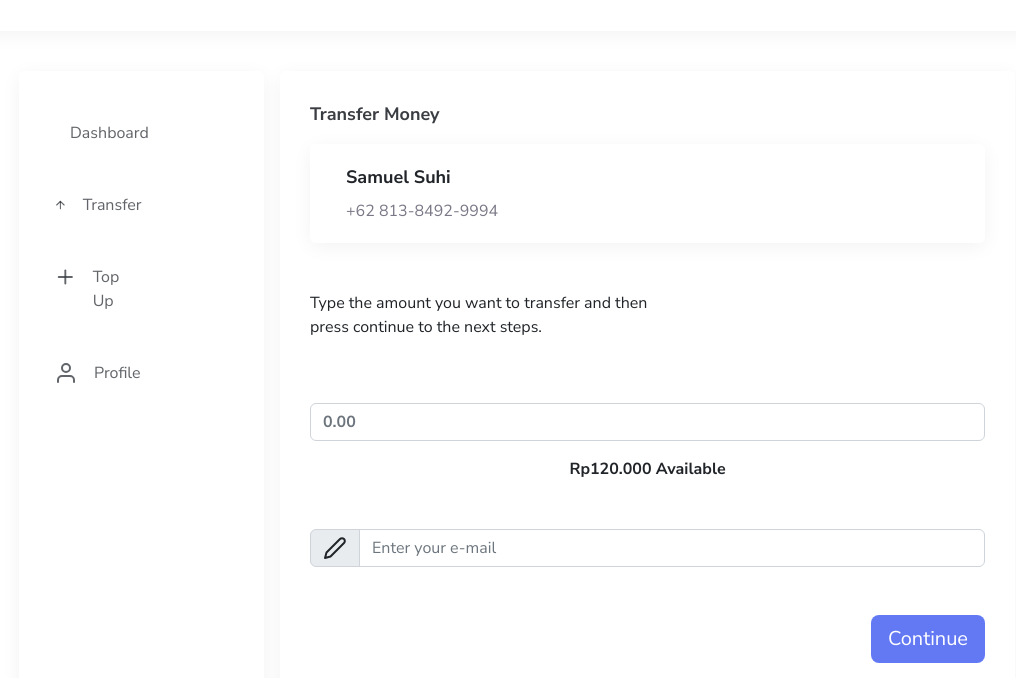
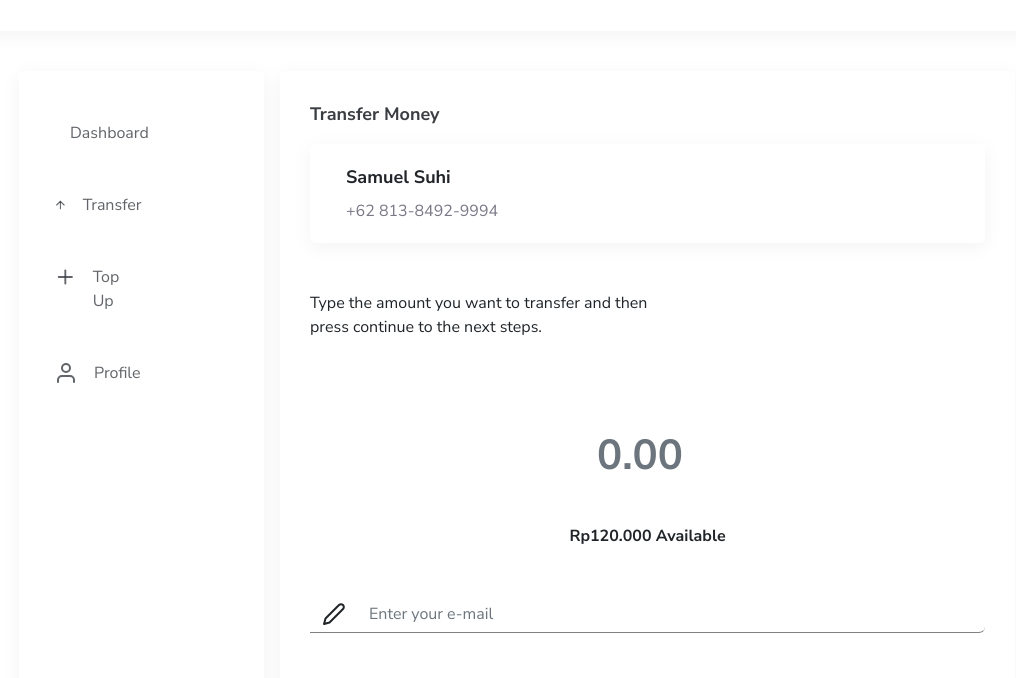
Before and after one commit to sen9kuni/fw9-responsive-web, a website: page Dashboard/inputAmount.html in a window 1280 px wide. Shown: the part 100-778 px from the top of the page, without its empty margins (131-1147 px from the left). Drawn offline with nearby package versions, Linux system fonts and the light colour scheme.

Commit message:
core: add class

```diff
--- a/src/style/home.css
+++ b/src/style/home.css
@@ -53,3 +53,53 @@ footer {
 .colorOut {
     color: #FF5B37;
 }
+
+.iconSearch {
+    background: unset;
+    border: unset;
+    border-radius: unset;
+}
+
+.inputSearch {
+    border: unset;
+    background: unset;
+}
+
+.inputSearch:focus {
+    border-color: gray;
+    box-shadow: unset;
+}
+
+.inputAmount {
+    border: unset;
+    background: unset;
+}
+
+.amoutWarp {
+    padding: 15px;
+    border: unset;
+    background: unset;
+}
+
+input[type=number] {
+    -moz-appearance: textfield;
+    text-align: center;
+    font-size: 42px;
+}
+
+.iconNote {
+    background: unset;
+    border: unset;
+    border-radius: unset;
+    border-bottom: 1px solid gray;
+}
+
+.inputNote {
+    border: unset;
+    border-bottom: 1px solid gray;
+}
+
+.inputNote:focus {
+    border-color: gray;
+    box-shadow: unset;
+}
```
Also changed, not shown: Dashboard/home.html (+4 -4 lines).
